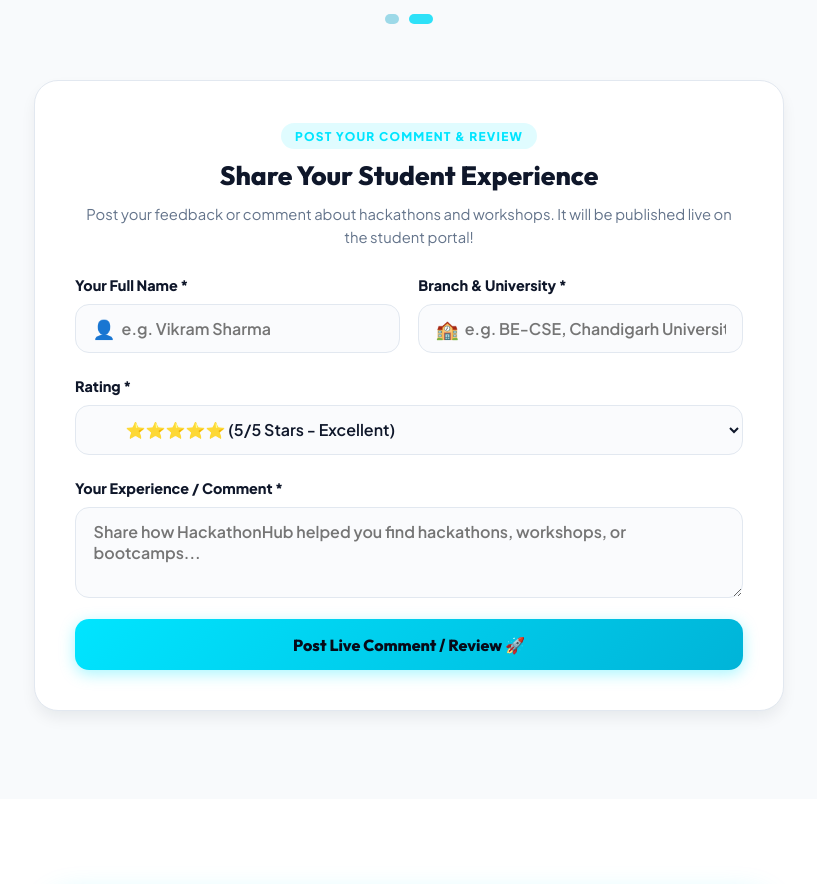
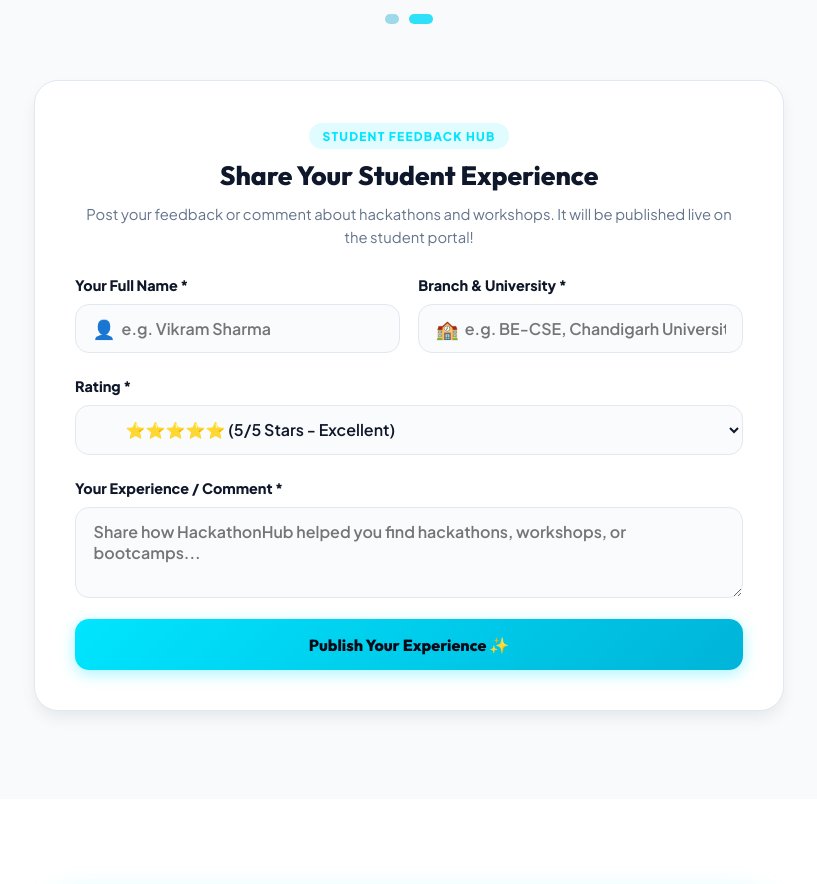
Before and after one commit to sanjay-cu/Hackathon, a website: page user.html in a window 1280 px wide. Shown: the part 7080-7964 px from the top of the page, without its empty margins (231-1048 px from the left). Drawn offline with Linux system fonts and the light colour scheme; no server answers.

Commit message:
Update student comment button text to Publish Your Experience ✨ and badge to STUDENT FEEDBACK HUB

```diff
--- a/user.html
+++ b/user.html
@@ -933,7 +933,7 @@
       <div class="add-review-box" style="margin-top: 3.5rem;">
         <div class="add-review-card" style="background: #FFFFFF; border-radius: 24px; padding: 2.5rem; border: 1.5px solid var(--border-light); box-shadow: var(--shadow-md); max-width: 750px; margin: 0 auto;">
           <div class="add-review-header text-center">
-            <span class="form-badge" style="background: rgba(0, 229, 255, 0.12); color: var(--brand-cyan); font-size: 0.75rem; font-weight: 900; padding: 0.35rem 0.85rem; border-radius: 9999px;">POST YOUR COMMENT & REVIEW</span>
+            <span class="form-badge" style="background: rgba(0, 229, 255, 0.12); color: var(--brand-cyan); font-size: 0.75rem; font-weight: 900; padding: 0.35rem 0.85rem; border-radius: 9999px;">STUDENT FEEDBACK HUB</span>
             <h3 class="add-review-title" style="font-family: var(--font-heading); font-size: 1.65rem; font-weight: 800; color: var(--primary-navy); margin-top: 0.5rem; margin-bottom: 0.35rem;">Share Your Student Experience</h3>
             <p class="text-muted" style="font-size: 0.925rem; color: #64748B;">Post your feedback or comment about hackathons and workshops. It will be published live on the student portal!</p>
           </div>
@@ -972,7 +972,7 @@
             </div>
 
             <button type="submit" class="btn btn-primary btn-full">
-              <span>Post Live Comment / Review 🚀</span>
+              <span>Publish Your Experience ✨</span>
             </button>
           </form>
         </div>
```
